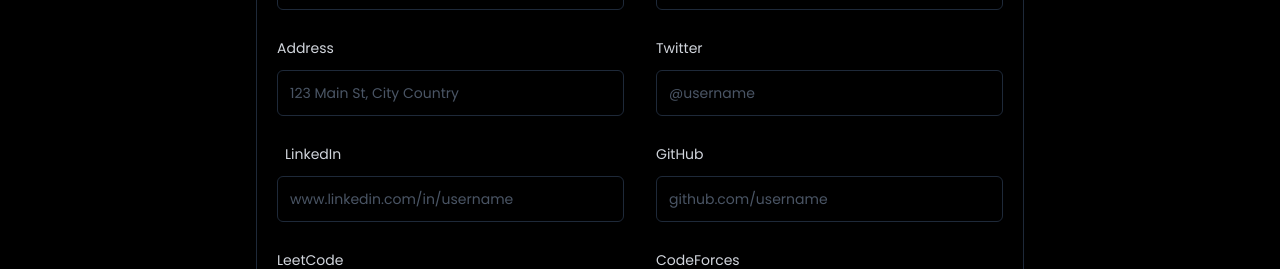
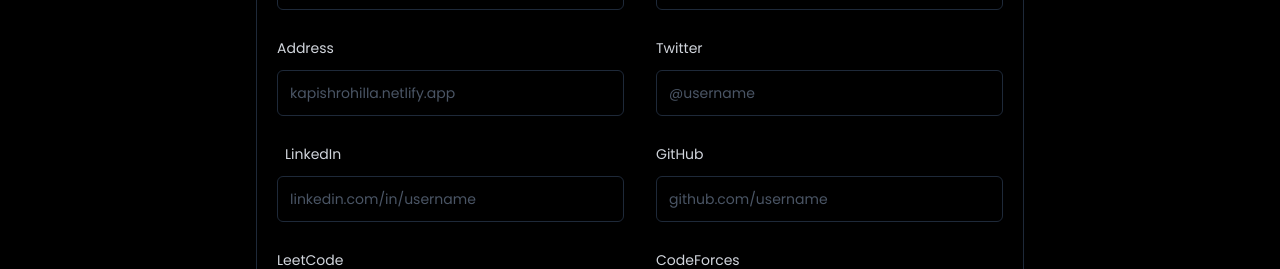
Before and after one commit to kapish9741/resume-builder, a React (Vite) app: page /app in a window 1280 px wide. Shown: the part 531-800 px from the top of the page. Built offline with nearby package versions, Linux system fonts and the light colour scheme.

Commit message:
changed address to personal portfolio

```diff
--- a/src/components/Personal.jsx
+++ b/src/components/Personal.jsx
@@ -31,7 +31,7 @@ const Personal = ({form, updateForm}) => {
                 <div className='w-full flex justify-start items-center flex-row gap-8'>
                     <div className='w-full flex justify-center items-start flex-col gap-2'>
                         <label htmlFor="address" className='text-gray-300 text-sm py-1'>Address</label>
-                        <input onChange={handleChange} name='address' type="text" placeholder='123 Main St, City Country' className='w-full px-3 py-3 bg-black border border-gray-800 rounded-md text-gray-100 text-sm focus:outline-gray-100 placeholder:text-gray-600' />
+                        <input onChange={handleChange} name='personalPortfolio' type="text" placeholder='kapishrohilla.netlify.app' className='w-full px-3 py-3 bg-black border border-gray-800 rounded-md text-gray-100 text-sm focus:outline-gray-100 placeholder:text-gray-600' />
                     </div>
                     <div className='w-full flex justify-center items-start flex-col gap-2'>
                         <label htmlFor="twitter" className='text-gray-300 text-sm py-1'>Twitter</label>
@@ -41,7 +41,7 @@ const Personal = ({form, updateForm}) => {
                 <div className='w-full flex justify-start items-center flex-row gap-8'>
                     <div className='w-full flex justify-center items-start flex-col gap-2'>
                         <label htmlFor="linkedin" className='text-gray-300 text-sm px-2 py-1'>LinkedIn</label>
-                        <input onChange={handleChange} name='linkedin' type="text" placeholder='www.linkedin.com/in/username' className='w-full px-3 py-3 bg-black border border-gray-800 rounded-md text-gray-100 text-sm focus:outline-gray-100 placeholder:text-gray-600' />
+                        <input onChange={handleChange} name='linkedin' type="text" placeholder='linkedin.com/in/username' className='w-full px-3 py-3 bg-black border border-gray-800 rounded-md text-gray-100 text-sm focus:outline-gray-100 placeholder:text-gray-600' />
                     </div>
                     <div className='w-full flex justify-center items-start flex-col gap-2'>
                         <label htmlFor="github" className='text-gray-300 text-sm py-1'>GitHub</label>
--- a/src/pages/AppPage.jsx
+++ b/src/pages/AppPage.jsx
@@ -11,7 +11,7 @@ const AppPage = () => {
     name: '',
     phone: '',
     email: '',
-    address: '',
+    personalPortfolio: '',
     twitter: '',
     linkedin: '',
     github: '',
```
